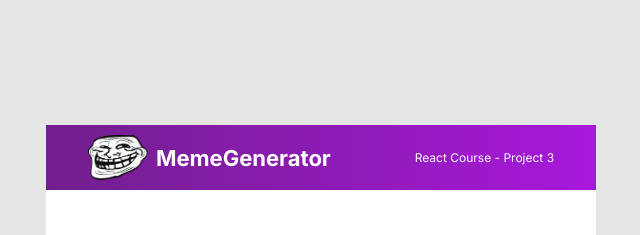
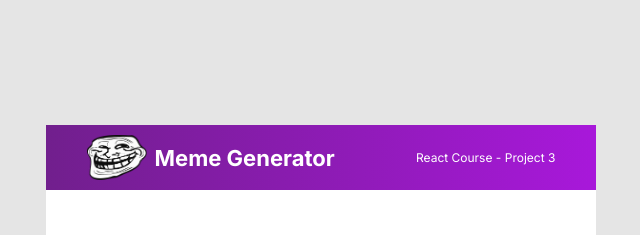
Before and after one commit to JuanDCeballos/meme-generator, a React (Vite) app: page / in a window 1280 px wide. Shown: the top 235 px of the page, without its empty margins (319-959 px from the left). Built offline with nearby package versions, Linux system fonts and the light colour scheme.

Commit message:
Update wrong text

```diff
--- a/src/components/Header.jsx
+++ b/src/components/Header.jsx
@@ -3,7 +3,7 @@ const Header = () => {
     <header className='header'>
       <div className='header-title'>
         <img className='header-title-img' src='./troll-face.png' />
-        <h1 className='title'>MemeGenerator</h1>
+        <h1 className='title'>Meme Generator</h1>
       </div>
       <div className='header-desc'>
         <p className='desc'>React Course - Project 3</p>
```
